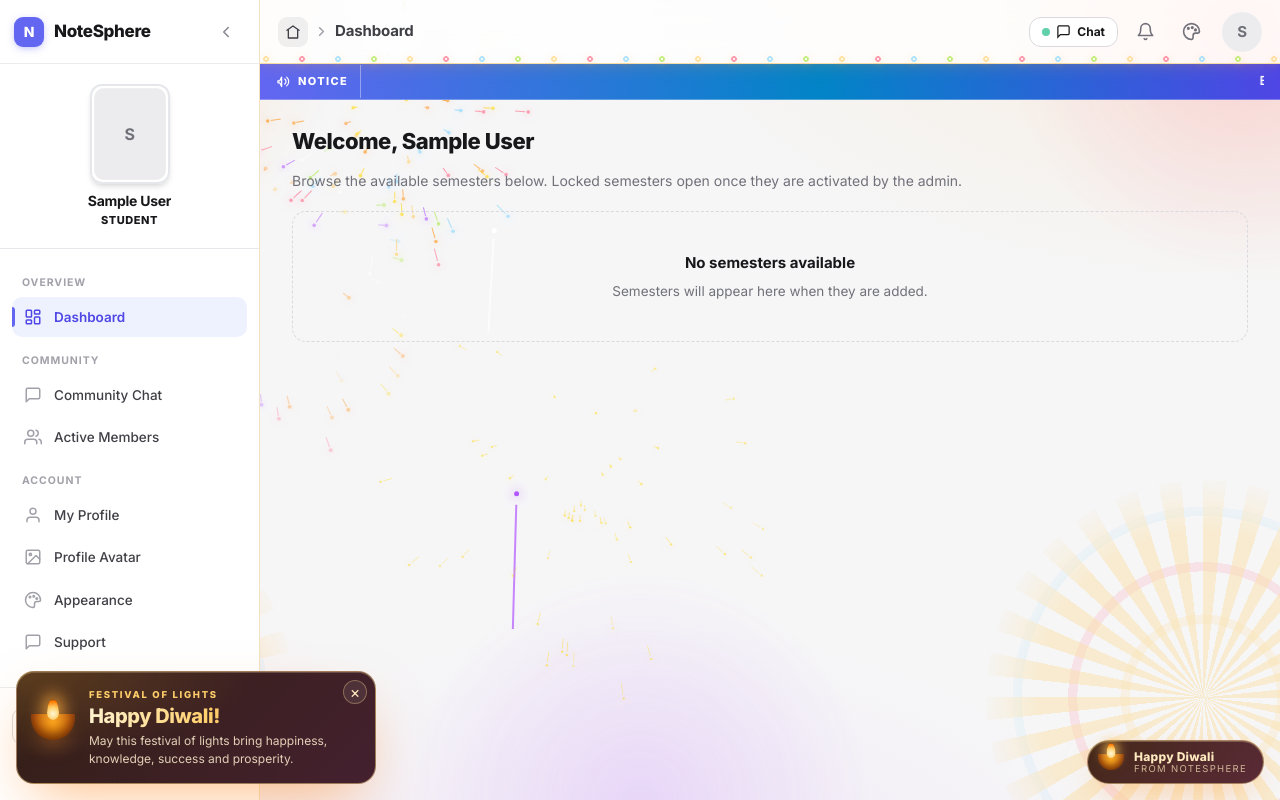
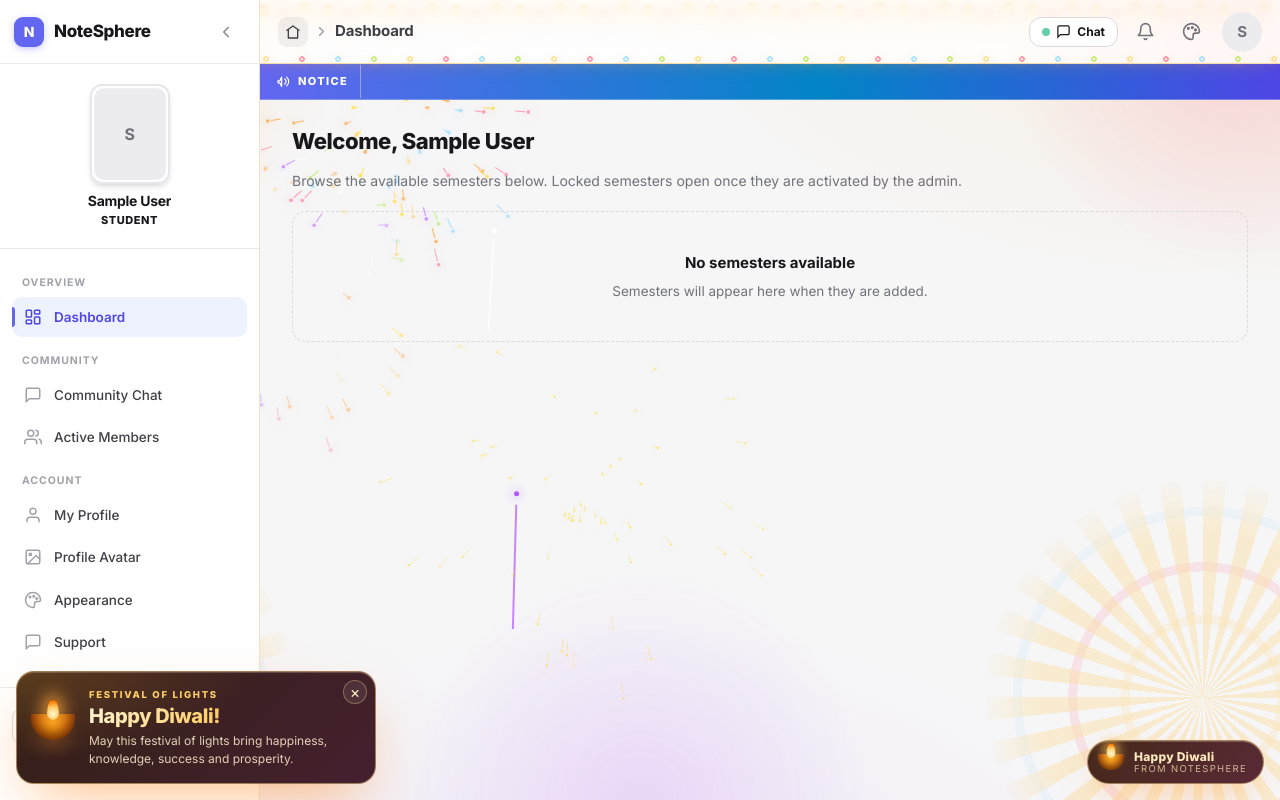
Before and after one commit to ameenul-hashim/notesphere, a Django app: page /dashboard/student/ in a window 1280 px wide. Run offline with Django 5.2, Linux system fonts and the light colour scheme; the visitor is signed in with stand-in values (Sample User, id 1); data comes from the database, SQL or seed files in the repository; data that the repository does not hold is empty; some libraries are stand-ins or nearby versions.

Commit message:
Add marigold garland, enhance deepam and lantern glow

```diff
--- a/static/css/diwali.css
+++ b/static/css/diwali.css
@@ -872,3 +872,9 @@ body.diwali-paused .diwali-floating * {
 
 /* ---------- Fireworks canvas ---------- */
 .diwali-fireworks-canvas { position: absolute; inset: 0; width: 100%; height: 100%; display: block; pointer-events: none; z-index: 1; }
+
+/* ---------- Marigold garland ---------- */
+.diwali-marigold { position: absolute; top: 0; left: 0; right: 0; height: 34px; background-image: radial-gradient(circle at 8px 10px, #fbbf24 0 3px, #f59e0b 3px 6px, transparent 7px), radial-gradient(circle at 28px 14px, #fb923c 0 2.5px, #ea580c 2.5px 5px, transparent 6px), radial-gradient(circle at 48px 8px, #fbbf24 0 3px, #f59e0b 3px 6px, transparent 7px); background-size: 64px 20px; background-repeat: repeat-x; filter: drop-shadow(0 3px 6px rgba(255,160,40,0.6)); opacity: 0.9; }
+/* ---------- Enhanced deepam glow ---------- */
+.diwali-diya-flame { box-shadow: 0 0 24px 8px rgba(255,170,60,0.9) !important; }
+.diwali-lantern-body { box-shadow: 0 0 24px 8px rgba(255,170,60,0.6), inset 0 0 10px rgba(255,240,200,0.9) !important; }
--- a/templates/_diwali_decor.html
+++ b/templates/_diwali_decor.html
@@ -7,6 +7,7 @@ the document viewer.
 {% endcomment %}
 <div class="diwali-decor" aria-hidden="true" data-diwali-decor>
   <canvas class="diwali-fireworks-canvas" data-diwali-canvas></canvas>
+  <div class="diwali-marigold" data-diwali-marigold></div>
   <span class="diwali-ambient diwali-ambient--a"></span>
   <span class="diwali-ambient diwali-ambient--b"></span>
   <span class="diwali-ambient diwali-ambient--c"></span>
```
